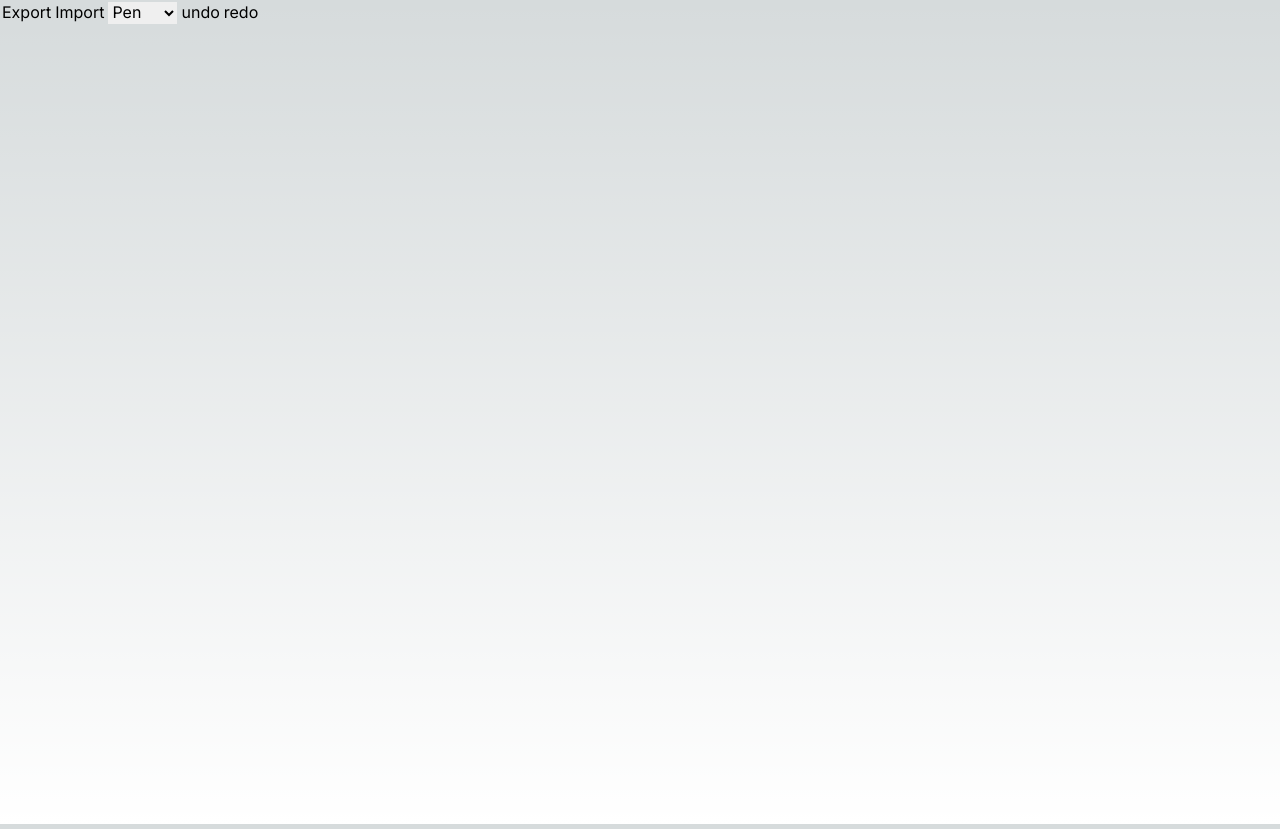
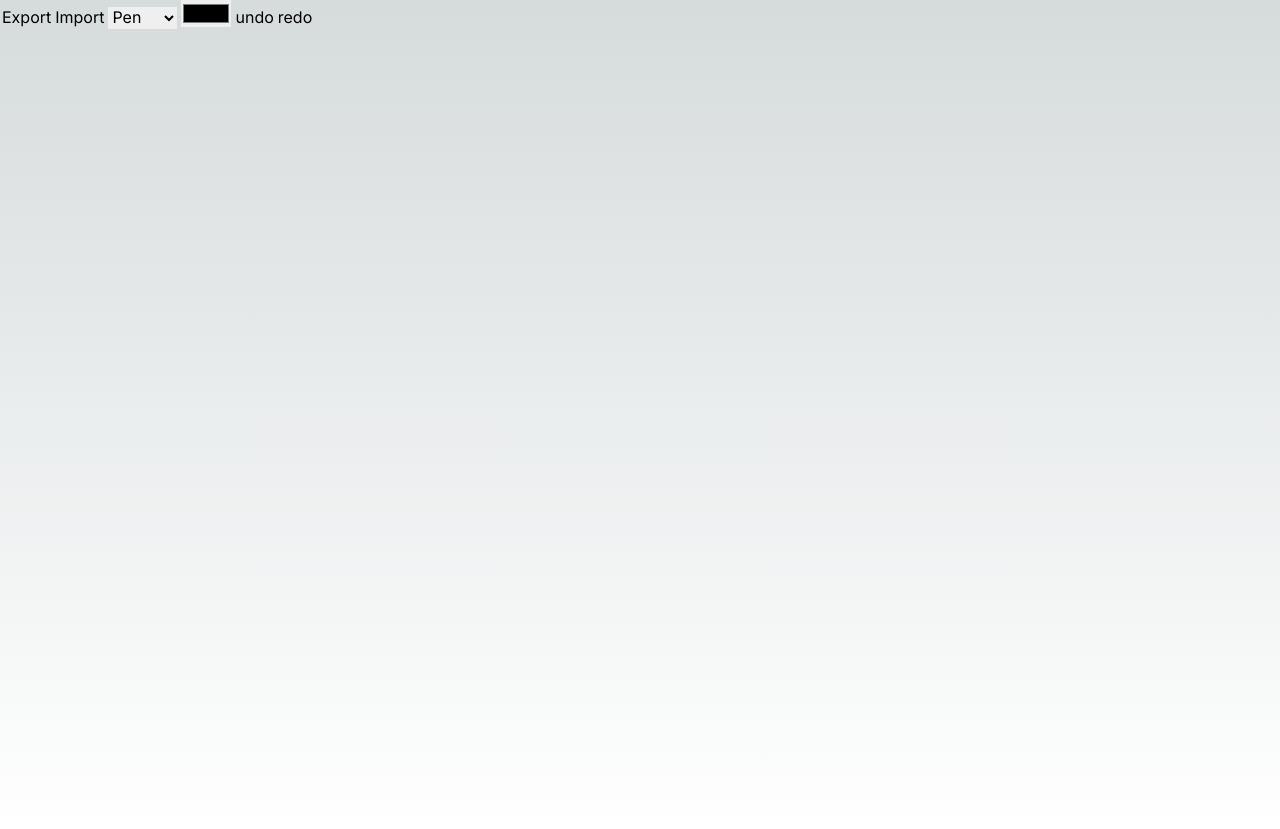
Before and after one commit to michael-freling/react_konva_simple_drawing, a Next.js app: page / in a window 1280 px wide. Built offline with nearby package versions, Linux system fonts and the light colour scheme.

Commit message:
feature: change a color of pens

```diff
--- a/src/app/layout.tsx
+++ b/src/app/layout.tsx
@@ -1,21 +1,21 @@
-import './globals.css'
-import { Inter } from 'next/font/google'
+import "./globals.css";
+import { Inter } from "next/font/google";
 
-const inter = Inter({ subsets: ['latin'] })
+const inter = Inter({ subsets: ["latin"] });
 
 export const metadata = {
-  title: 'Create Next App',
-  description: 'Generated by create next app',
-}
+  title: "Simple Drawing Tool",
+  description: "The simple drawing tool",
+};
 
 export default function RootLayout({
   children,
 }: {
-  children: React.ReactNode
+  children: React.ReactNode;
 }) {
   return (
     <html lang="en">
       <body className={inter.className}>{children}</body>
     </html>
-  )
+  );
 }
--- a/src/app/page.tsx
+++ b/src/app/page.tsx
@@ -42,6 +42,7 @@ export default function Home() {
   const [history, setHistory] = React.useState<
     {
       tool: string;
+      color: string;
       points: number[];
     }[]
   >([]);
@@ -55,6 +56,9 @@ export default function Home() {
   // https://stackoverflow.com/questions/37457128/react-open-file-browser-on-click-a-div
   const inputFile = React.useRef<HTMLInputElement | null>(null);
   const [images, setImages] = React.useState([]);
+
+  // color
+  const [color, setColor] = React.useState([]);
 
   // https://konvajs.org/docs/react/Undo-Redo.html
   const handleUndo = () => {
@@ -75,7 +79,14 @@ export default function Home() {
     // https://konvajs.org/docs/react/Free_Drawing.html
     isDrawing.current = true;
     const pos = e.target.getStage().getPointerPosition();
-    setHistory([...history, { tool, points: [pos.x, pos.y] }]);
+    setHistory([
+      ...history,
+      {
+        tool,
+        color,
+        points: [pos.x, pos.y],
+      },
+    ]);
     setHistoryStep(historyStep + 1);
   };
 
@@ -101,7 +112,6 @@ export default function Home() {
 
   const handleExport = () => {
     const uri = stageRef.current.toDataURL();
-    console.log(uri);
     // we also can save uri as file
     // but in the demo on Konva website it will not work
     // because of iframe restrictions
@@ -133,6 +143,11 @@ export default function Home() {
       };
       reader.readAsDataURL(file);
     }
+  };
+
+  // https://codesandbox.io/s/jq5hm?file=/index.js:418-584
+  const handleChangeColor = (event) => {
+    setColor(event.target.value);
   };
 
   return (
@@ -167,6 +182,9 @@ export default function Home() {
           </select>
         </li>
         <li style={{ display: "inline", padding: 2 }}>
+          <input type="color" value={color} onChange={handleChangeColor} />
+        </li>
+        <li style={{ display: "inline", padding: 2 }}>
           <button onClick={handleUndo}>undo</button>
         </li>
         <li style={{ display: "inline", padding: 2 }}>
@@ -191,7 +209,7 @@ export default function Home() {
               <Line
                 key={i}
                 points={line.points}
-                stroke="#df4b26"
+                stroke={line.color}
                 strokeWidth={5}
                 tension={0.5}
                 lineCap="round"
```
Also changed, not shown: 1 other file (tests, documents, lock files or other folders).
